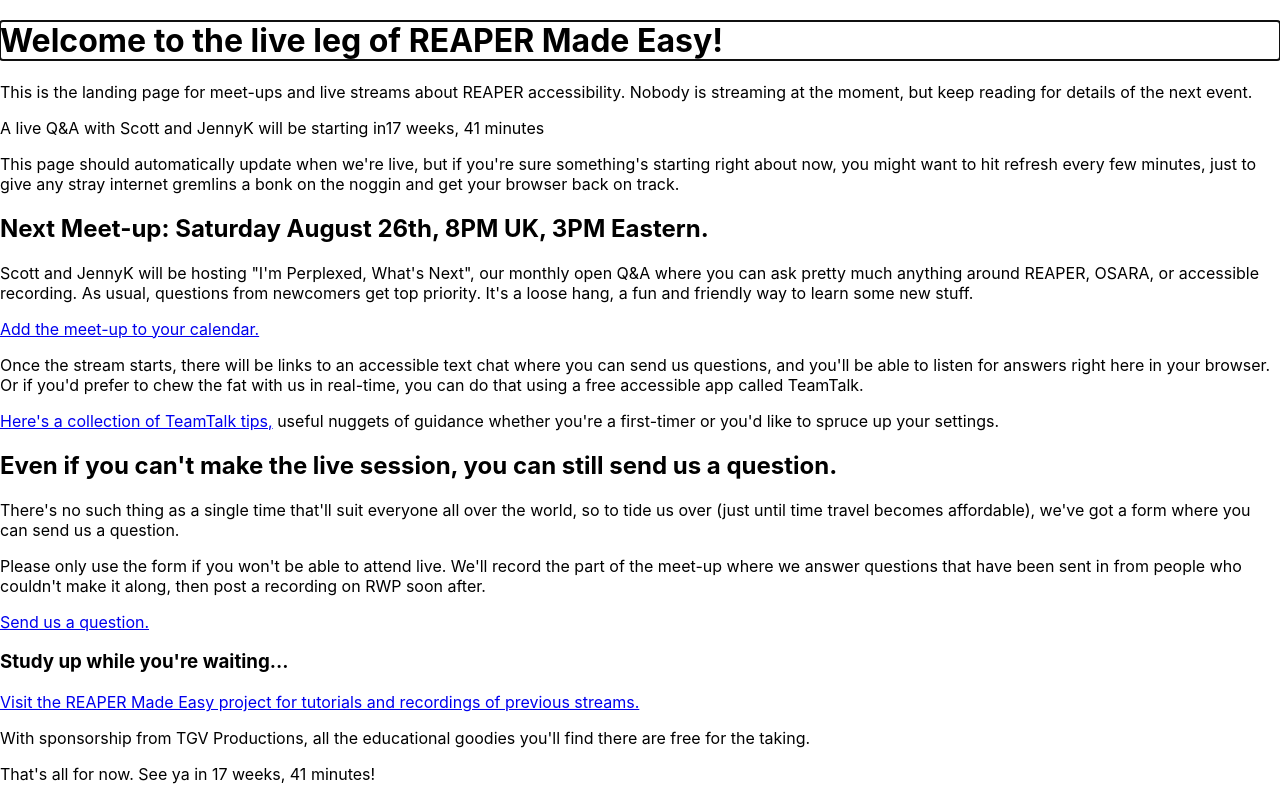
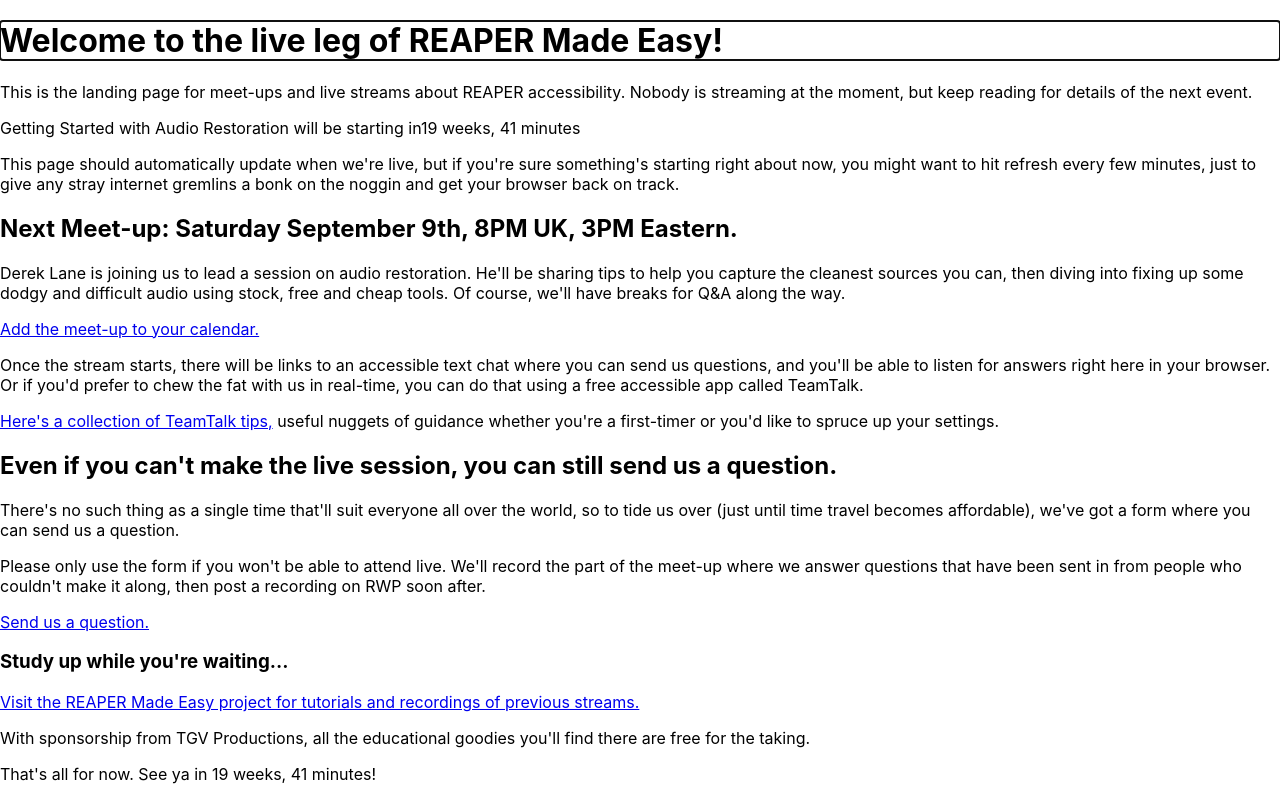
Before and after one commit to Timtam/reaper-stream-website, a React (Create React App) app: page / in a window 1280 px wide. Built offline with nearby package versions, Linux system fonts and the light colour scheme; no server answers.

Commit message:
Set up Mid September stream

```diff
--- a/src/Live.tsx
+++ b/src/Live.tsx
@@ -18,7 +18,7 @@ function Live({ ytUrl }: LiveProps) {
         We're online! All systems are go (so far as we know)
       </h1>
       <p>
-        August's "I'm Perplexed, What's Next" Q&A  is happening right now!
+        Getting Started with Audio Restoration is happening right now!
 		</p>
       <p>
         Jumping by heading will move through the various ways you can get in on
--- a/src/Offline.tsx
+++ b/src/Offline.tsx
@@ -49,7 +49,7 @@ function Offline({ nextStream }: OfflineProps) {
       </p>
       {nextStream && countdown ? (
         <p>
-          A live Q&A with Scott and JennyK will be starting in
+          Getting Started with Audio Restoration will be starting in
           {humanizeDuration(countdown, {
             units: ["w", "d", "h", "m"],
             round: true,
@@ -64,9 +64,9 @@ function Offline({ nextStream }: OfflineProps) {
         hit refresh every few minutes, just to give any stray
         internet gremlins a bonk on the noggin and get your browser back on track.
       </p>
-      <h2>Next Meet-up: Saturday August 26th, 8PM UK, 3PM Eastern.</h2>
+      <h2>Next Meet-up: Saturday September 9th, 8PM UK, 3PM Eastern.</h2>
       <p>
-        Scott and JennyK will be hosting "I'm Perplexed, What's Next", our monthly open Q&A where you can ask pretty much anything around REAPER, OSARA, or accessible recording. As usual, questions from newcomers get top priority. It's a loose hang, a fun and friendly way to learn some new stuff.
+        Derek Lane is joining us to lead a session on audio restoration. He'll be sharing tips to help you capture the cleanest sources you can, then diving into fixing up some dodgy and difficult audio using stock, free and cheap tools. Of course, we'll have breaks for Q&A along the way.
       </p>
       <p>
         <a href="/REAPERMadeEasyMeet-ups.ics" target="_blank" rel="noreferrer">
--- a/src/config.json
+++ b/src/config.json
@@ -1,4 +1,4 @@
 {
-  "nextStream": "2023-08-26T20:00:00.000+01:00",
+  "nextStream": "2023-09-09T20:00:00.000+01:00",
   "ytUrl": "https://www.youtube.com/embed/nkTESaGJ9vk"
 }
```
Also changed, not shown: 1 other file (tests, documents, lock files or other folders).
